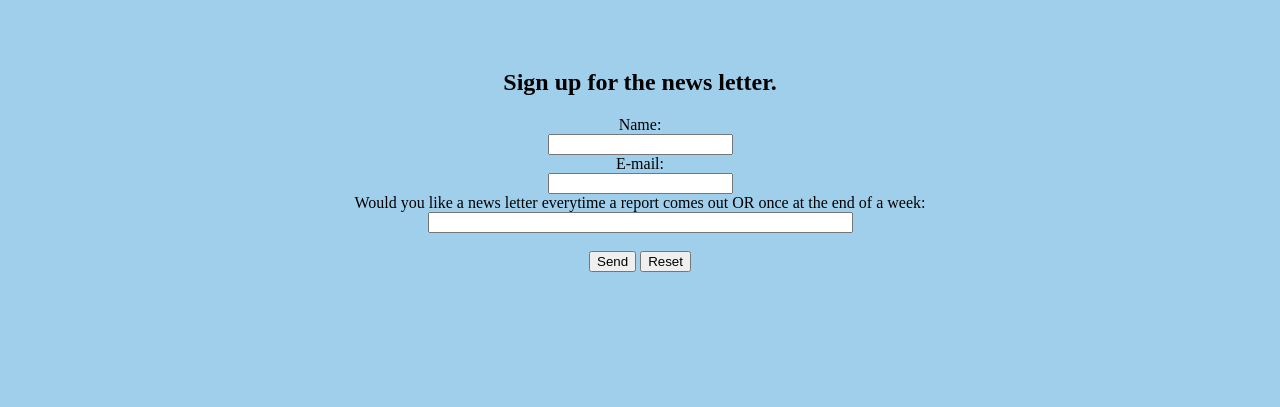
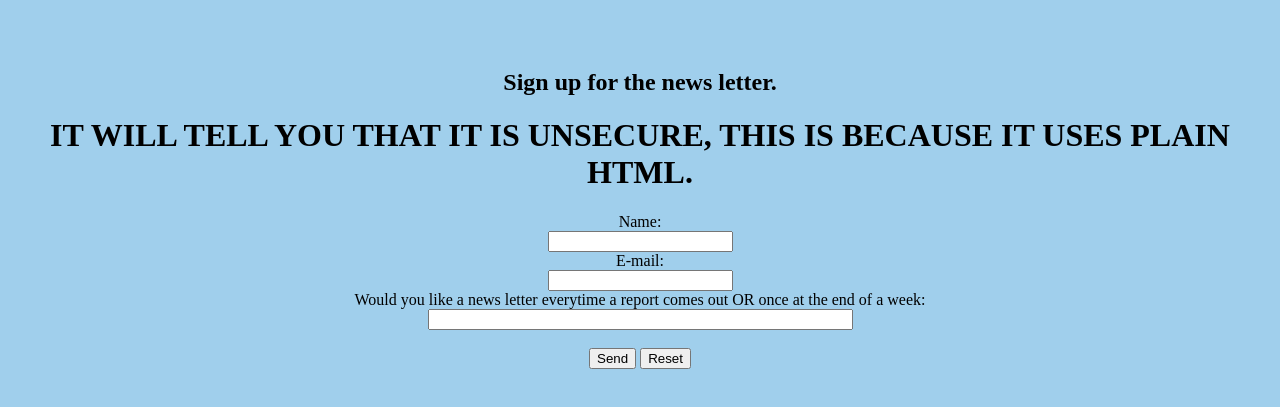
Before and after one commit to TheRealTrooper/News, a plain HTML site: page index.htm in a window 1280 px wide. Shown: the part 237-644 px from the top of the page. Drawn offline with Linux system fonts and the light colour scheme.

Commit message:
Update index.htm

```diff
--- a/index.htm
+++ b/index.htm
@@ -19,7 +19,7 @@
 <p>Trooper's Reports is this news website that covers news from the school. Drama, events all the stuff. Click homepage to come back here, click latest news for what it says, click news archives for older news, click podcast to see me and my friend talk about things at school, and click contact us to contact us.</p>
 <br></br>
 <h2>Sign up for the news letter.</h2>
-
+<h1>IT WILL TELL YOU THAT IT IS UNSECURE, THIS IS BECAUSE IT USES PLAIN HTML.</h1>
 <form action="mailto:jkstanw09@gmail.com" method="post" enctype="text/plain">
 Name:<br>
 <input type="text" name="name"><br>
```
